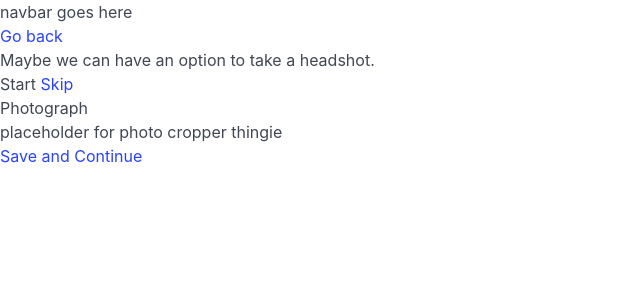
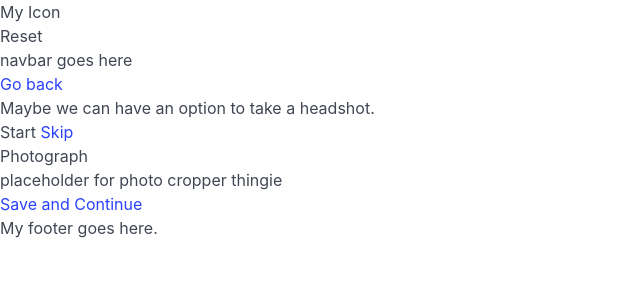
Before and after one commit to HeirOfNorton/alwaysfreeresume, a Jekyll site: the page built from pages/photo.html, in a window 1280 px wide. Shown: the top 300 px of the page, without its empty margins (0-640 px from the left). Built offline with Jekyll 4.4.1, drawn with Linux system fonts in a browser that asks for light colours.

Commit message:
Re-added skeleton for header and footer, to be filled in and fixed later.

```diff
--- a/_layouts/default.html
+++ b/_layouts/default.html
@@ -9,6 +9,25 @@
     <title>{% if page and page.title %}{{ page.title }} - {% endif %}{{ site.title }}</title>
   </head>
   <body>
+    {% if page.noheader %}
+    {% else %}
+      <header>
+        <div>My Icon</div>
+        <div>
+          <button>
+            Reset
+          </button>
+        </div>
+      </header>
+    {% endif %}
+
     {{ content }}
+
+    {% if page.nofooter %}
+    {% else %}
+      <footer>
+        My footer goes here.
+      </footer>
+    {% endif %}
   </body>
 </html>
--- a/_layouts/form.html
+++ b/_layouts/form.html
@@ -14,7 +14,7 @@ layout: page
                 Start
             {% endif %}
         </button>
-        <a href="{{ page.next }}">
+        <a href="{{ page.next | relative_url }}">
         <button>
             {% if page.skip-title %}
                 {{ page.skip-title }}
```
